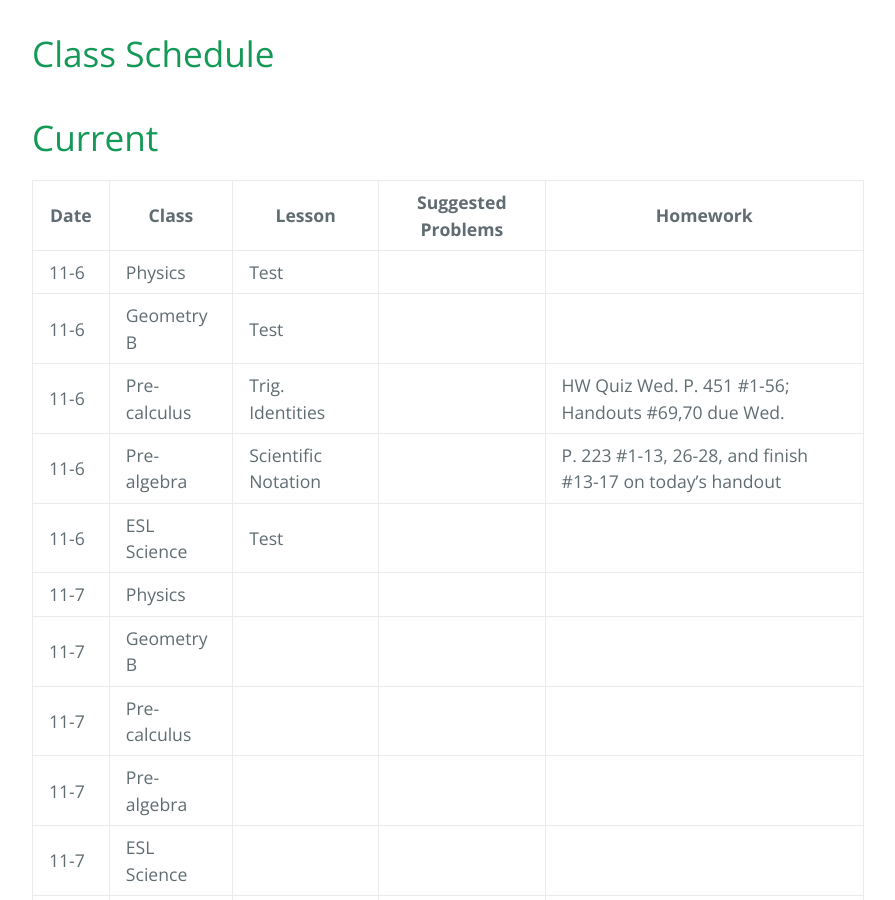
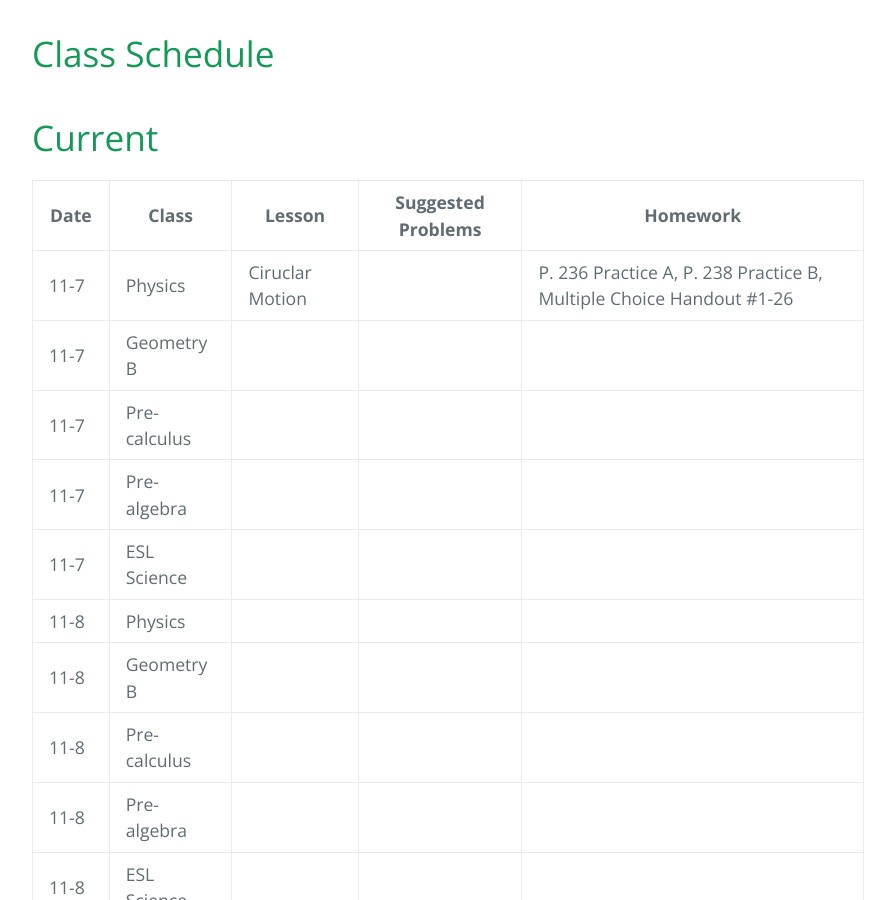
Before and after one commit to gpayoo/gpayoo, a Jekyll site: the page built from index.md, in a window 1280 px wide and 900 px high, scrolled down 388 px. Shown: the whole window, without its empty margins (192-1087 px from the left). Built offline with Jekyll 4.4.1, drawn with Linux system fonts in a browser that asks for light colours; our own code applies the rules of GitHub Pages for plain Markdown files; some of the changed text lies outside the part shown.

Commit message:
Update index.md

```diff
--- a/index.md
+++ b/index.md
@@ -10,12 +10,7 @@ layout: default
 
 | Date | Class | Lesson | Suggested Problems | Homework |
 | ---- | ----- | ------ | -------- | ---
-| 11-6 | Physics | Test | |
-| 11-6 | Geometry B | Test| | |
-| 11-6 | Pre-calculus | Trig. Identities | | HW Quiz Wed. P. 451 #1-56; Handouts #69,70 due Wed.
-| 11-6 | Pre-algebra | Scientific Notation | | P. 223 #1-13, 26-28, and finish #13-17 on today's handout
-| 11-6 | ESL Science | Test |  |
-| 11-7 | Physics | | |
+| 11-7 | Physics | Ciruclar Motion | | P. 236 Practice A, P. 238 Practice B, Multiple Choice Handout #1-26
 | 11-7 | Geometry B | | | |
 | 11-7 | Pre-calculus |  | |
 | 11-7 | Pre-algebra |  | |
@@ -41,6 +36,11 @@ layout: default
 
 | Date | Class | Lesson | Suggested Problems | Homework |
 | ---- | ----- | ------ | -------- | ---
+| 11-6 | Physics | Test | |
+| 11-6 | Geometry B | Test| | |
+| 11-6 | Pre-calculus | Trig. Identities | | HW Quiz Wed. P. 451 #1-56; Handouts #69,70 due Wed.
+| 11-6 | Pre-algebra | Scientific Notation | | P. 223 #1-13, 26-28, and finish #13-17 on today's handout
+| 11-6 | ESL Science | Test |  |
 | 11-3 | Physics | Internet Labs on Momentum (Elastic & Inelastic Collisions) | | Test on work/energy on Monday, Both internet labs due Mon - type & print a short conclusion for each; the reports must be handed in by 8:40 AM
 | 11-3 | Geometry B | Review  | |  Test Monday, Handout #69 due Mon.|
 | 11-3 | Pre-calculus | Trig. Identities | | P. 451-2 #1-56 choose any 15 problems; Handouts #69 & 70 due Wed.
```
